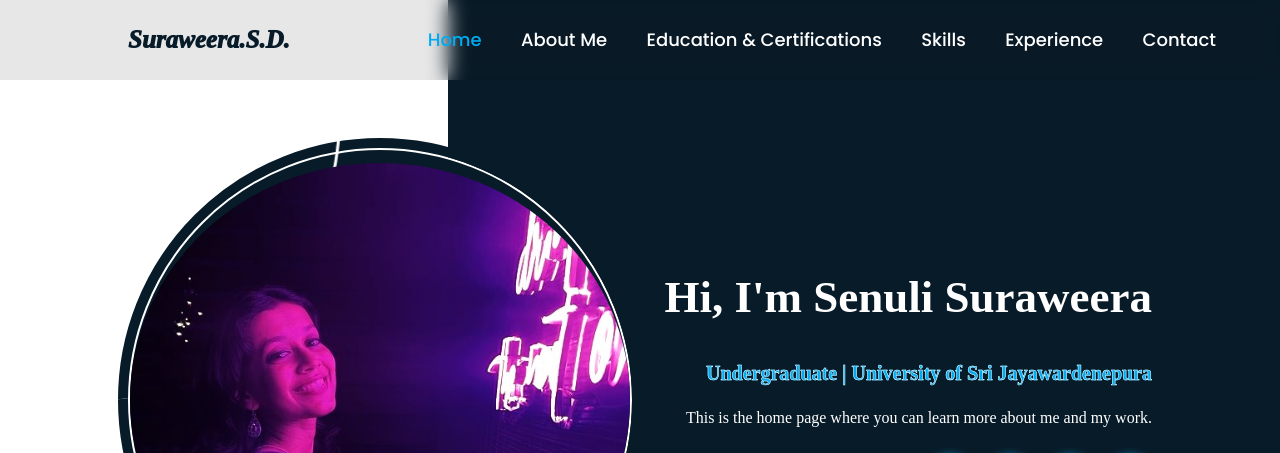
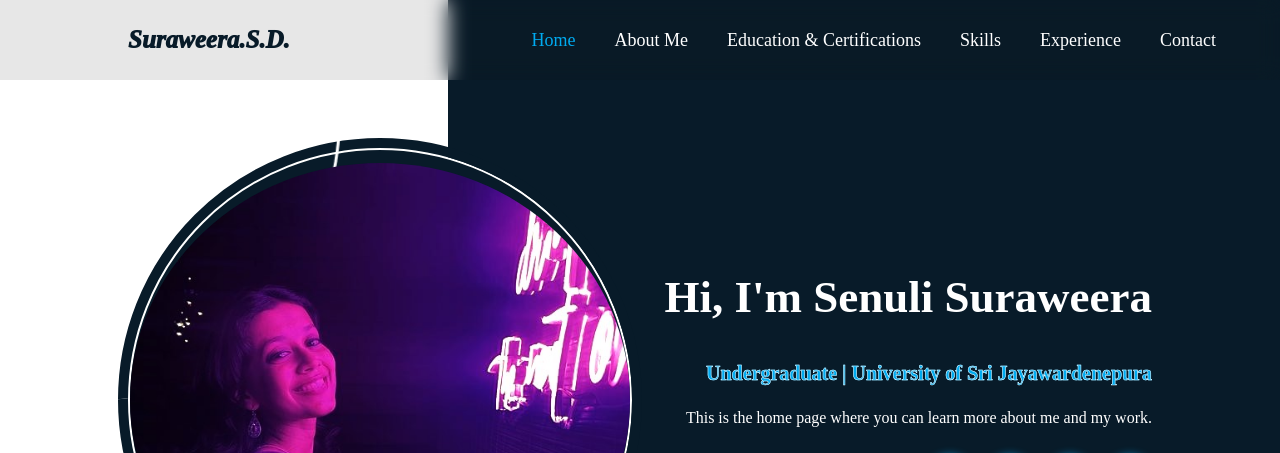
Before and after one commit to Suraweera1235/portfolio, a plain HTML site: page index.html in a window 1280 px wide. Shown: the top 453 px of the page. Drawn offline with nearby package versions, Linux system fonts and the light colour scheme.

Commit message:
Update newcss.css

```diff
--- a/newcss.css
+++ b/newcss.css
@@ -1,13 +1,3 @@
-/*
-Click nbfs://nbhost/SystemFileSystem/Templates/Licenses/license-default.txt to change this license
-Click nbfs://nbhost/SystemFileSystem/Templates/ClientSide/css.css to edit this template
-*/
-/*
-    Created on : May 31, 2024, 11:36:17 AM
-    Author     : Asus
-*/
-@import url('https://fonts.googleapis.com/css2?family=Poppins:wght@300;400;500;600;700;800;900&display=swap');
-
 
 
 body {
```
